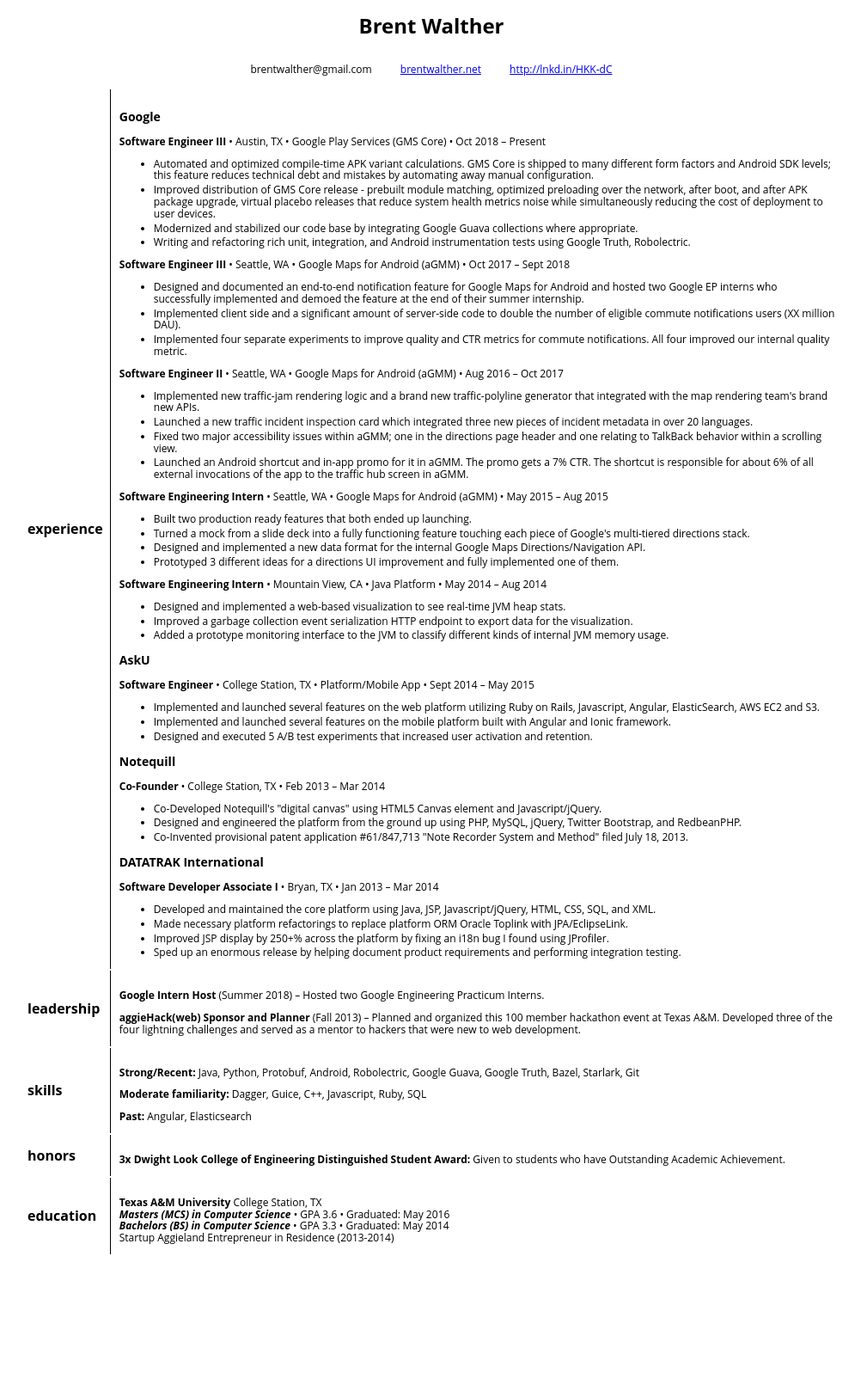
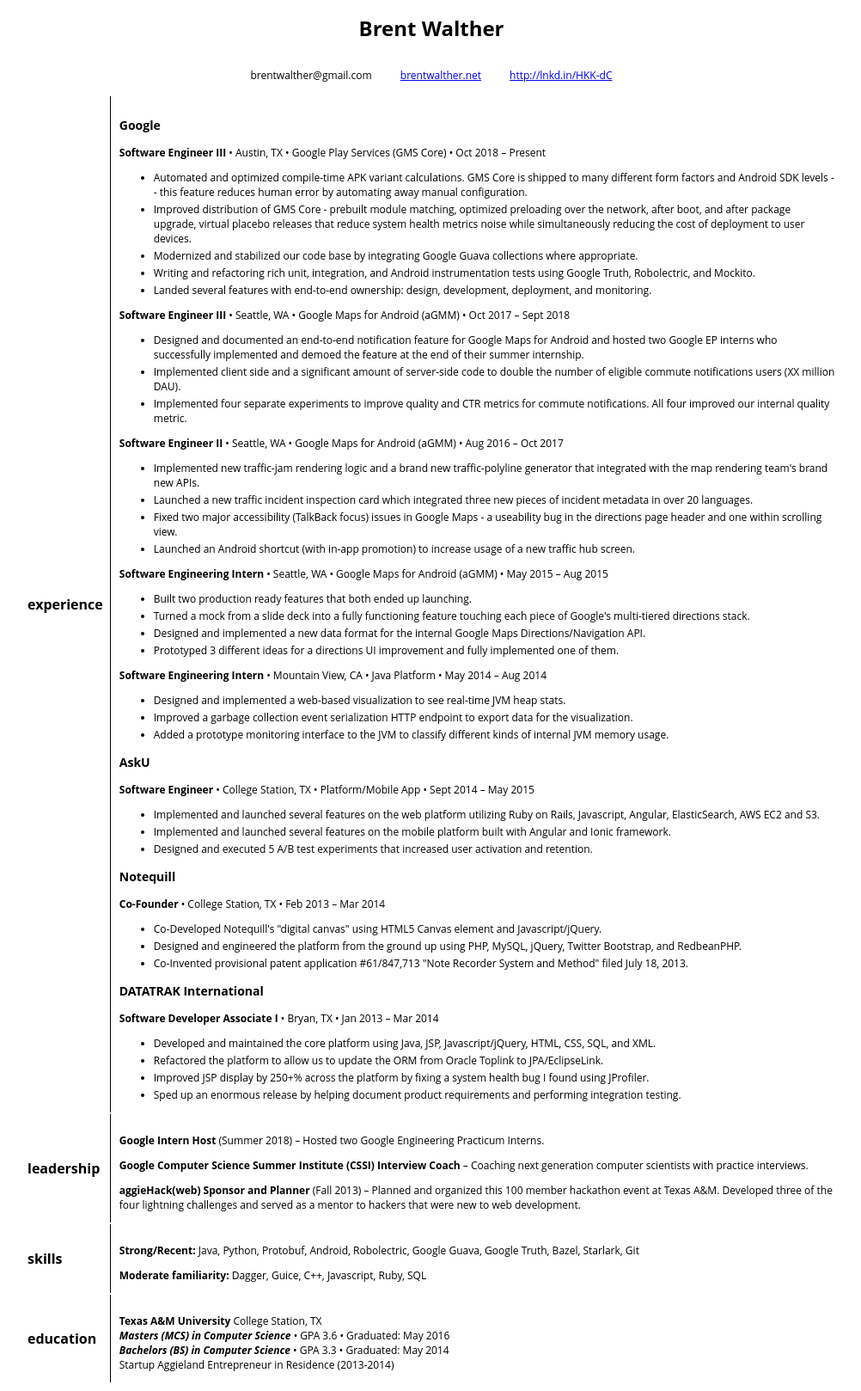
Before and after one commit to brentwalther/brentwalther.github.io, a Jekyll site: the page files/resume.html, which Jekyll copies as it is, in a window 1280 px wide. Shown: the whole page at 86% size, without its empty margins (138-1140 px from the left). Built offline with Jekyll 4.4.1, drawn with Linux system fonts in a browser that asks for light colours; nearby versions of some CDN libraries; some web fonts are replaced; library files that are not in the unit come from our copies; before the commit the page ends 1461 px from its top, so only the background shows below that.

Commit message:
Update resume.

```diff
--- a/files/resume.html
+++ b/files/resume.html
@@ -6,12 +6,10 @@
 
   <meta http-equiv="Content-Type" content="text/html; charset=utf-8" />
   <meta name="robots" content="index,follow" />
-  <meta name="keywords" content="Brent, Walther, Texas A&amp;M, tamu, 14, computer science, software engineering, google, startup, AskU" />
+  <meta name="keywords" content="Brent, Walther, Texas A&amp;M, tamu, 14, aggie, computer science, software engineering, google, startup, AskU" />
   <meta name="description" content="Brent Walther's Resume: MCS, BCS Texas A&M '14, Google software engineer, former engineer for startup AskU." />
 
   <title>Brent Walther Resume</title>
-
-  <link href="/css/normalize.css" rel="stylesheet" media="screen, print">
 
   <!-- Stolen from https://csswizardry.com/2020/05/the-fastest-google-fonts/ -->
   <link rel="preconnect" href="https://fonts.googleapis.com" crossorigin />
@@ -111,10 +109,11 @@
           <strong>Software Engineer III</strong> &bull; Austin, TX &bull; Google Play Services (GMS Core) &bull; Oct 2018 &ndash; Present
         </p>
         <ul>
-          <li>Automated and optimized compile-time APK variant calculations. GMS Core is shipped to many different form factors and Android SDK levels; this feature reduces technical debt and mistakes by automating away manual configuration.</li>
-          <li>Improved distribution of GMS Core release - prebuilt module matching, optimized preloading over the network, after boot, and after APK package upgrade, virtual placebo releases that reduce system health metrics noise while simultaneously reducing the cost of deployment to user devices.</li>
+          <li>Automated and optimized compile-time APK variant calculations. GMS Core is shipped to many different form factors and Android SDK levels -- this feature reduces human error by automating away manual configuration.</li>
+          <li>Improved distribution of GMS Core - prebuilt module matching, optimized preloading over the network, after boot, and after package upgrade, virtual placebo releases that reduce system health metrics noise while simultaneously reducing the cost of deployment to user devices.</li>
           <li>Modernized and stabilized our code base by integrating Google Guava collections where appropriate.</li>
-          <li>Writing and refactoring rich unit, integration, and Android instrumentation tests using Google Truth, Robolectric.</li>
+          <li>Writing and refactoring rich unit, integration, and Android instrumentation tests using Google Truth, Robolectric, and Mockito.</li>
+          <li>Landed several features with end-to-end ownership: design, development, deployment, and monitoring.</li>
         </ul>
         <p>
           <strong>Software Engineer III</strong> &bull; Seattle, WA &bull; Google Maps for Android (aGMM) &bull; Oct 2017 &ndash; Sept 2018
@@ -130,8 +129,8 @@
         <ul>
           <li>Implemented new traffic-jam rendering logic and a brand new traffic-polyline generator that integrated with the map rendering team's brand new APIs.</li>
           <li>Launched a new traffic incident inspection card which integrated three new pieces of incident metadata in over 20 languages.</li>
-          <li>Fixed two major accessibility issues within aGMM; one in the directions page header and one relating to TalkBack behavior within a scrolling view.</li>
-          <li>Launched an Android shortcut and in-app promo for it in aGMM. The promo gets a 7% CTR. The shortcut is responsible for about 6% of all external invocations of the app to the traffic hub screen in aGMM.</li>
+          <li>Fixed two major accessibility (TalkBack focus) issues in Google Maps - a useability bug in the directions page header and one within scrolling view.</li>
+          <li>Launched an Android shortcut (with in-app promotion) to increase usage of a new traffic hub screen.</li>
         </ul>
         <p>
           <strong>Software Engineering Intern</strong> &bull; Seattle, WA &bull; Google Maps for Android (aGMM) &bull; May 2015 &ndash; Aug 2015
@@ -174,8 +173,8 @@
         </p>
         <ul>
           <li>Developed and maintained the core platform using Java, JSP, Javascript/jQuery, HTML, CSS, SQL, and XML.</li>
-          <li>Made necessary platform refactorings to replace platform ORM Oracle Toplink with JPA/EclipseLink.</li>
-          <li>Improved JSP display by 250+% across the platform by fixing an i18n bug I found using JProfiler.</li>
+          <li>Refactored the platform to allow us to update the ORM from Oracle Toplink to JPA/EclipseLink.</li>
+          <li>Improved JSP display by 250+% across the platform by fixing a system health bug I found using JProfiler.</li>
           <li>Sped up an enormous release by helping document product requirements and performing integration testing.</li>
         </ul>
       </td>
@@ -187,6 +186,7 @@
       </td>
       <td>
         <p><strong>Google Intern Host</strong> (Summer 2018) &ndash; Hosted two Google Engineering Practicum Interns.</p>
+        <p><strong>Google Computer Science Summer Institute (CSSI) Interview Coach</strong> &ndash; Coaching next generation computer scientists with practice interviews.</p>
         <p><strong>aggieHack(web) Sponsor and Planner</strong> (Fall 2013) &ndash; Planned and organized this 100 member hackathon event  at Texas A&amp;M. Developed three of the four lightning challenges and served as a mentor to hackers that were new to web development.</p>
       </td>
     </tr>
@@ -198,16 +198,6 @@
       <td>
         <p><strong>Strong/Recent:</strong> Java, Python, Protobuf, Android, Robolectric, Google Guava, Google Truth, Bazel, Starlark, Git</p>
         <p><strong>Moderate familiarity:</strong> Dagger, Guice, C++, Javascript, Ruby, SQL</p>
-        <p><strong>Past:</strong> Angular, Elasticsearch</p>
-      </td>
-    </tr>
-
-    <tr id="honors">
-      <td>
-        <h4 class="no-margin">honors</h4>
-      </td>
-      <td>
-        <p><strong>3x Dwight Look College of Engineering Distinguished Student Award: </strong>Given to students who have Outstanding Academic Achievement.</p>
       </td>
     </tr>
 
```
